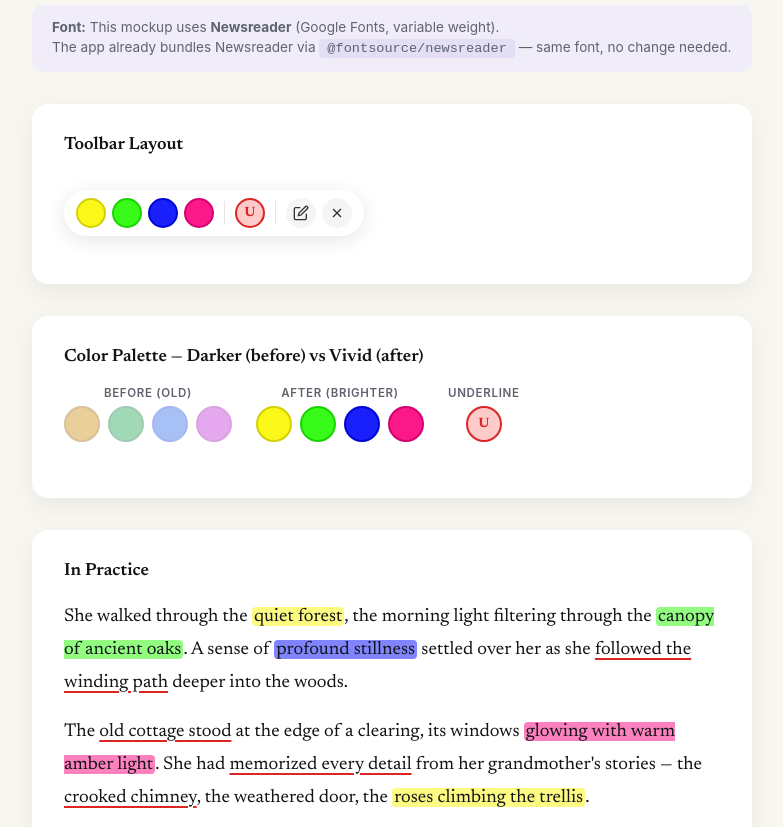
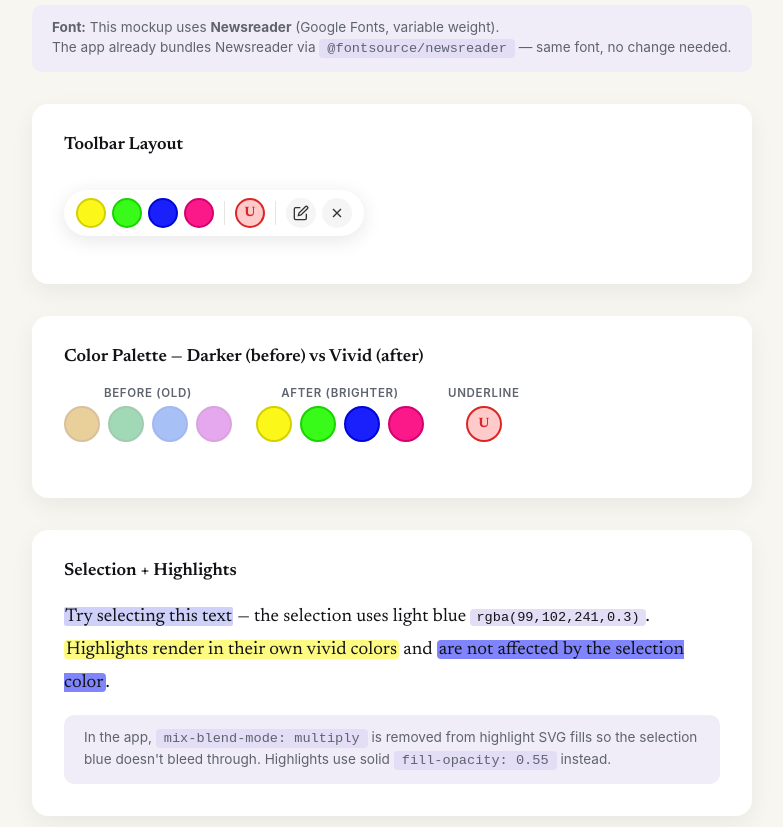
Before and after one commit to Arun2565/BookHaven, an Electron app: page mockup.html in a window 1280 px wide. Shown: the part 120-947 px from the top of the page, without its empty margins (248-1031 px from the left). Drawn offline with Linux system fonts and the light colour scheme.

Commit message:
fix: restore ::selection override, remove mix-blend-mode from highlights
- Restore ::selection light blue (rgba(99,102,241,0.3)) in EPUB iframe
- Remove mix-blend-mode: multiply from highlight SVG fills to prevent
  selection color bleeding through highlights
- Set mix-blend-mode: normal !important to override epubjs default
- Update mockup.html with selection demo

```diff
--- a/mockup.html
+++ b/mockup.html
@@ -77,6 +77,8 @@
     }
 
     p { font-size: 1.15rem; line-height: 1.8; margin-bottom: 16px; }
+
+    ::selection { background: rgba(99, 102, 241, 0.3); color: inherit; }
 
     /* ── Highlight styles (vivid palette) ── */
     .hl-yellow { background: linear-gradient(to top, rgba(251,247,25,0.55) 0%, rgba(251,247,25,0.55) 100%); border-radius: 4px; padding: 0 2px; }
@@ -196,6 +198,19 @@
       </div>
     </div>
 
+    <!-- Selection + Highlight demo -->
+    <div class="mock-card">
+      <h2>Selection + Highlights</h2>
+      <p>
+        <span style="background:rgba(99,102,241,0.3);border-radius:2px;padding:0 1px;">Try selecting this text</span> — the selection uses light blue <code style="font-family:monospace;font-size:0.85rem;background:#e3def5;padding:1px 6px;border-radius:4px;">rgba(99,102,241,0.3)</code>.
+        <span class="hl-yellow">Highlights render in their own vivid colors</span> and <span class="hl-blue">are not affected by the selection color</span>.
+      </p>
+      <p class="font-note" style="margin:0;font-size:0.85rem;">
+        In the app, <code>mix-blend-mode: multiply</code> is removed from highlight SVG fills so the selection blue doesn't bleed through.
+        Highlights use solid <code>fill-opacity: 0.55</code> instead.
+      </p>
+    </div>
+
     <!-- In-practice demo -->
     <div class="mock-card">
       <h2>In Practice</h2>
```
Also changed, not shown: src/main.js (+4 -5 lines).
